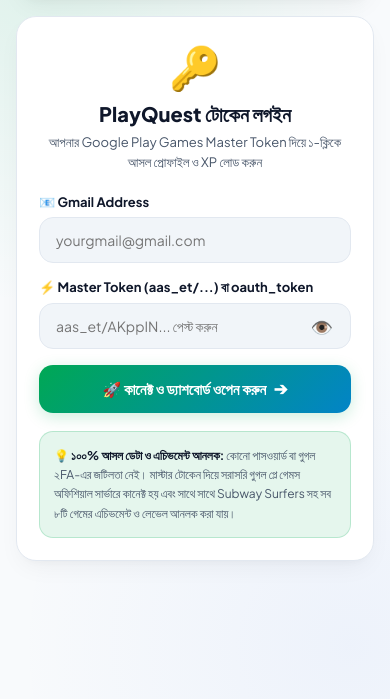
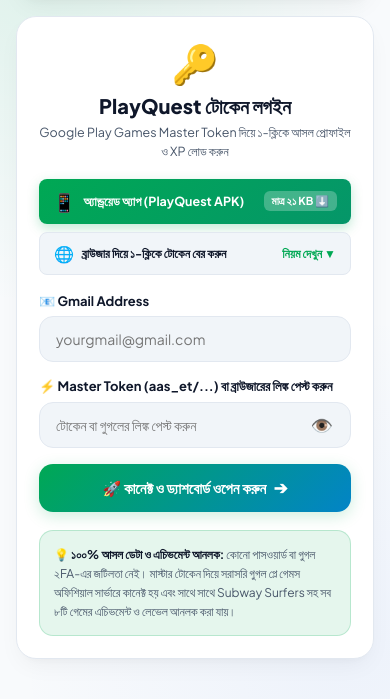
Before and after one commit to killerxoffical/pp-mod-auto-quest, a Flask app: page / in a window 390 px wide. Shown: the part 114-813 px from the top of the page. Run offline with Flask 3, Linux system fonts and the light colour scheme; some libraries are stand-ins or nearby versions.

Commit message:
Add PlayQuest Token Finder Android APK (21KB) and 1-Click Mobile Browser URL Parser

```diff
--- a/templates/index.html
+++ b/templates/index.html
@@ -1012,10 +1012,40 @@
 
     <!-- VIEW 1: LOGIN CARD (Pure Master Token Login) -->
     <div id="loginView" class="card">
-        <div style="text-align: center; margin-bottom: 22px;">
-            <div style="font-size: 42px; margin-bottom: 8px;">🔑</div>
-            <h2 style="font-size: 20px; font-weight: 800; color: var(--text-primary); margin-bottom: 6px;">PlayQuest টোকেন লগইন</h2>
-            <p style="font-size: 13px; color: var(--text-secondary); line-height: 1.5;">আপনার Google Play Games Master Token দিয়ে ১-ক্লিকে আসল প্রোফাইল ও XP লোড করুন</p>
+        <div style="text-align: center; margin-bottom: 18px;">
+            <div style="font-size: 38px; margin-bottom: 6px;">🔑</div>
+            <h2 style="font-size: 20px; font-weight: 800; color: var(--text-primary); margin-bottom: 4px;">PlayQuest টোকেন লগইন</h2>
+            <p style="font-size: 12.5px; color: var(--text-secondary); line-height: 1.5;">Google Play Games Master Token দিয়ে ১-ক্লিকে আসল প্রোফাইল ও XP লোড করুন</p>
+        </div>
+
+        <!-- 2 MOBILE TOKEN FINDER OPTIONS -->
+        <div style="display: flex; flex-direction: column; gap: 8px; margin-bottom: 18px;">
+            <!-- Option 2: 1MB Android App -->
+            <a href="/static/PlayQuest_Token_Finder.apk" download class="btn-token-helper" style="background: linear-gradient(135deg, #00a854, #059669); color: #ffffff; text-decoration: none; padding: 11px 14px; border-radius: 8px; display: flex; align-items: center; justify-content: space-between; font-weight: 700; font-size: 12.5px; box-shadow: 0 4px 12px rgba(0, 168, 84, 0.25);">
+                <div style="display:flex; align-items:center; gap:8px;">
+                    <span style="font-size:18px;">📱</span>
+                    <span>অ্যান্ড্রয়েড অ্যাপ (PlayQuest APK)</span>
+                </div>
+                <span style="background: rgba(255,255,255,0.25); padding: 3px 8px; border-radius: 6px; font-size: 11px;">মাত্র ২১ KB ⬇️</span>
+            </a>
+
+            <!-- Option 1: Browser 1-Click Guide -->
+            <button type="button" onclick="toggleBrowserGuide()" class="btn-token-helper" style="background: var(--bg-card-subtle); color: var(--text-primary); border: 1px solid var(--border-color); padding: 10px 14px; border-radius: 8px; display: flex; align-items: center; justify-content: space-between; font-weight: 700; font-size: 12px; cursor: pointer;">
+                <div style="display:flex; align-items:center; gap:8px;">
+                    <span style="font-size:16px;">🌐</span>
+                    <span>ব্রাউজার দিয়ে ১-ক্লিকে টোকেন বের করুন</span>
+                </div>
+                <span id="guideArrow" style="color: var(--accent-green);">নিয়ম দেখুন ▼</span>
+            </button>
+        </div>
+
+        <!-- Collapsible Browser Guide -->
+        <div id="browserGuideBox" class="hidden" style="background: var(--bg-card-subtle); border: 1.5px dashed var(--accent-green); border-radius: 8px; padding: 14px; margin-bottom: 18px; font-size: 12px; line-height: 1.6; color: var(--text-secondary);">
+            <div style="font-weight: 800; color: var(--text-primary); margin-bottom: 6px;">📌 কোনো অ্যাপ ছাড়া ব্রাউজার দিয়ে টোকেন নেওয়ার নিয়ম:</div>
+            ১. <a href="https://accounts.google.com/EmbeddedSetup" target="_blank" style="color: var(--accent-green); font-weight: 800; text-decoration: underline;">এখানে ক্লিক করে গুগলে লগইন করুন ➔</a><br>
+            ২. আপনার নিজের মোবাইল হওয়ায় ১ সেকেন্ডে স্বাভাবিকভাবে লগইন সম্পন্ন হবে।<br>
+            ৩. লগইন শেষ হলে ব্রাউজারের <b>অ্যাড্রেস বারের সম্পূর্ণ লিঙ্কটি (URL)</b> কপি করুন।<br>
+            ৪. নিচের টোকেন বক্সে পেস্ট করলেই আমাদের ওয়েবসাইট নিজে থেকেই টোকেন বের করে নিবে!
         </div>
 
         <div class="form-group">
@@ -1026,9 +1056,9 @@
         </div>
 
         <div class="form-group">
-            <label>⚡ Master Token (aas_et/...) বা oauth_token</label>
+            <label>⚡ Master Token (aas_et/...) বা ব্রাউজারের লিঙ্ক পেস্ট করুন</label>
             <div class="input-wrapper">
-                <input type="password" id="inputToken" class="form-input" placeholder="aas_et/AKppIN... পেস্ট করুন">
+                <input type="text" id="inputToken" class="form-input" placeholder="টোকেন বা গুগলের লিঙ্ক পেস্ট করুন" oninput="handleSmartTokenPaste(this)">
                 <button type="button" class="btn-toggle-pass" onclick="togglePasswordVisibility('inputToken', 'eyeIconToken')">
                     <span id="eyeIconToken">👁️</span>
                 </button>
@@ -1221,6 +1251,45 @@
         }
     }
 
+    // Browser Guide Toggle
+    function toggleBrowserGuide() {
+        const box = document.getElementById("browserGuideBox");
+        const arrow = document.getElementById("guideArrow");
+        if (!box) return;
+        box.classList.toggle("hidden");
+        arrow.innerText = box.classList.contains("hidden") ? "নিয়ম দেখুন ▼" : "লুকান ▲";
+    }
+
+    // Smart Token / URL Parser (Auto-extracts oauth_token from full Google URLs)
+    function handleSmartTokenPaste(input) {
+        if (!input) return;
+        let val = input.value.trim();
+
+        // 1. If full URL with oauth_token=
+        if (val.includes("oauth_token=")) {
+            const m = val.match(/oauth_token=([a-zA-Z0-9_\-]+)/);
+            if (m) {
+                input.value = m[1];
+                showToast("✨ লিঙ্ক থেকে টোকেন আলাদা করা হয়েছে!", "success");
+            }
+        } else if (val.includes("token=")) {
+            const m = val.match(/token=([a-zA-Z0-9_\-\/]+)/);
+            if (m) {
+                input.value = m[1];
+                showToast("✨ লিঙ্ক থেকে টোকেন আলাদা করা হয়েছে!", "success");
+            }
+        }
+
+        // 2. If URL contains email, auto-fill email field
+        if (val.includes("@gmail.com")) {
+            const mMail = val.match(/[a-zA-Z0-9_.+-]+@gmail\.com/i);
+            const emailInput = document.getElementById("inputEmail");
+            if (mMail && emailInput && !emailInput.value.trim()) {
+                emailInput.value = mMail[0];
+            }
+        }
+    }
+
     // Theme Toggle Functionality
     function initTheme() {
         const savedTheme = localStorage.getItem("pq_theme") || "light";
```
Also changed, not shown: 2 other files.
